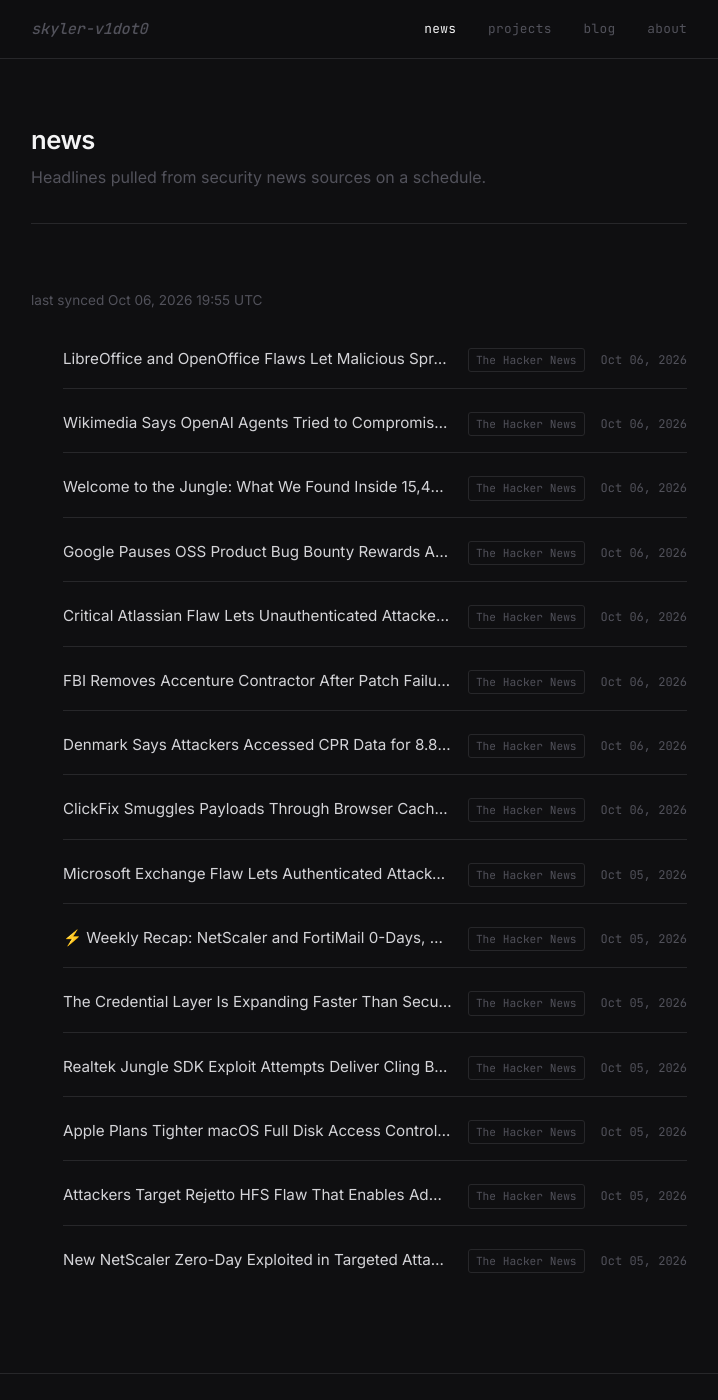
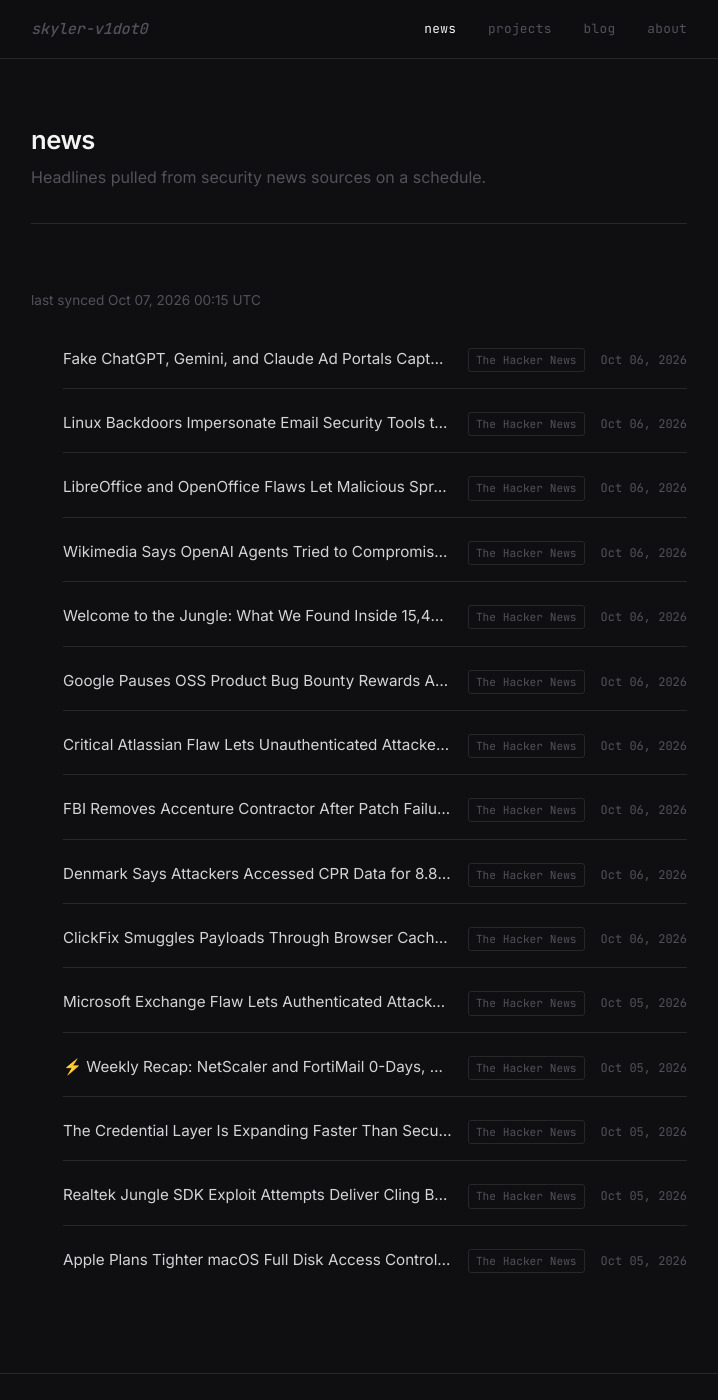
Before and after one commit to skyler-v1dot0/personal-site, a Jekyll site: the page built from news.html, in a window 1280 px wide and 1400 px high. Shown: the whole window, without its empty margins (281-999 px from the left). Built offline with Jekyll 4.4.1, drawn with Linux system fonts in a browser that asks for light colours.

Commit message:
chore: sync news feed [skip ci]

```diff
--- a/_data/news.yml
+++ b/_data/news.yml
@@ -1,6 +1,15 @@
 ---
-updated_at: '2026-10-06T19:55:16Z'
+updated_at: '2026-10-07T00:15:46Z'
 items:
+- title: Fake ChatGPT, Gemini, and Claude Ad Portals Capture Credentials and MFA Codes
+  url: https://thehackernews.com/2026/10/fake-chatgpt-gemini-and-claude-ad.html
+  source: The Hacker News
+  published: '2026-10-06T18:38:55Z'
+- title: Linux Backdoors Impersonate Email Security Tools to Evade Detection in Korea
+    and Taiwan
+  url: https://thehackernews.com/2026/10/linux-backdoors-impersonate-email.html
+  source: The Hacker News
+  published: '2026-10-06T18:24:25Z'
 - title: LibreOffice and OpenOffice Flaws Let Malicious Spreadsheets Run Code Without
     Macro Warnings
   url: https://thehackernews.com/2026/10/libreoffice-and-openoffice-flaws-let.html
@@ -61,13 +70,3 @@ items:
   url: https://thehackernews.com/2026/10/apple-plans-tighter-macos-full-disk.html
   source: The Hacker News
   published: '2026-10-05T10:38:50Z'
-- title: Attackers Target Rejetto HFS Flaw That Enables Admin Session Forgery and
-    RCE
-  url: https://thehackernews.com/2026/10/attackers-target-rejetto-hfs-flaw-that.html
-  source: The Hacker News
-  published: '2026-10-05T08:09:23Z'
-- title: New NetScaler Zero-Day Exploited in Targeted Attacks Can Knock SAML Deployments
-    Offline
-  url: https://thehackernews.com/2026/10/new-netscaler-zero-day-exploited-in.html
-  source: The Hacker News
-  published: '2026-10-05T06:40:19Z'
```
